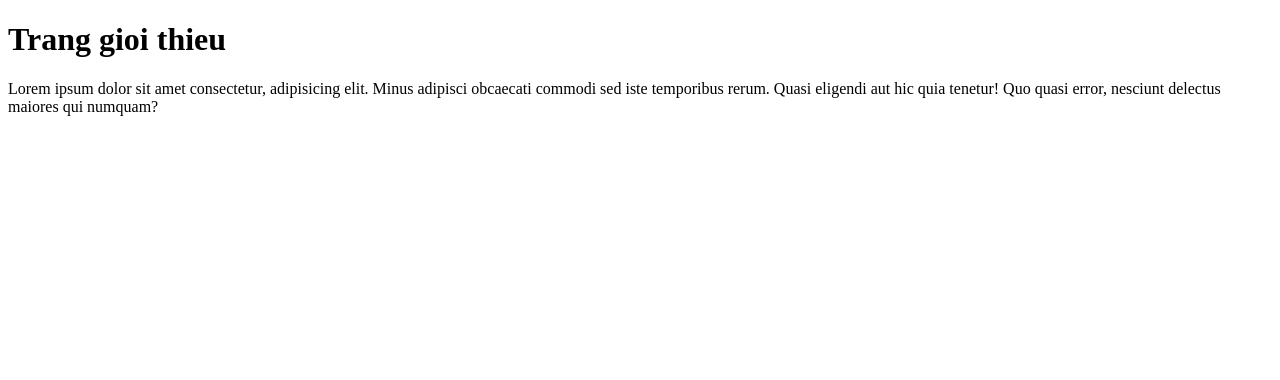
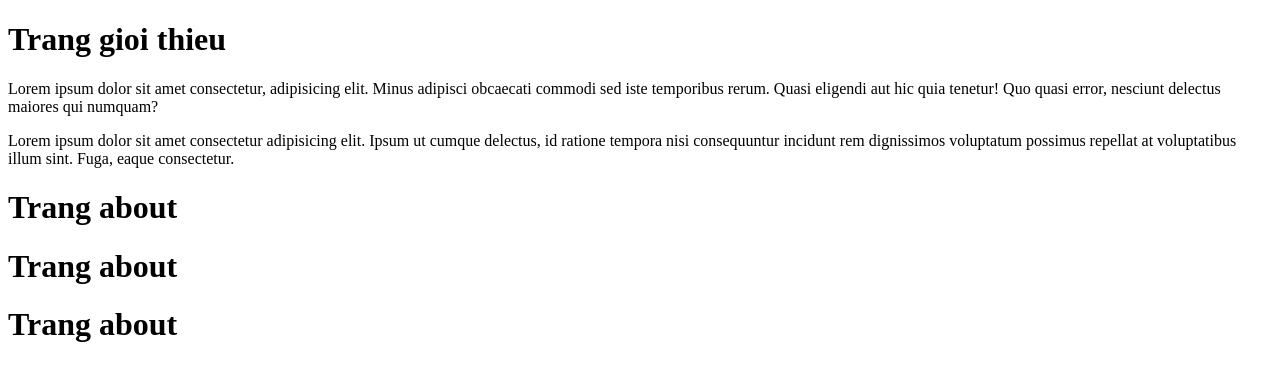
Before and after one commit to Metarin24/bai-13-github, a plain HTML site: page about.html in a window 1280 px wide. Drawn offline with Linux system fonts and the light colour scheme.

Commit message:
Update about and contact 2

```diff
--- a/about.html
+++ b/about.html
@@ -8,6 +8,9 @@
 <body>
     <h1>Trang gioi thieu</h1>
     <p>Lorem ipsum dolor sit amet consectetur, adipisicing elit. Minus adipisci obcaecati commodi sed iste temporibus rerum. Quasi eligendi aut hic quia tenetur! Quo quasi error, nesciunt delectus maiores qui numquam?</p>
-
+    <p>Lorem ipsum dolor sit amet consectetur adipisicing elit. Ipsum ut cumque delectus, id ratione tempora nisi consequuntur incidunt rem dignissimos voluptatum possimus repellat at voluptatibus illum sint. Fuga, eaque consectetur.</p>
+    <h1>Trang about</h1>
+    <h1>Trang about</h1>
+    <h1>Trang about</h1>
 </body>
 </html>
```
Also changed, not shown: contact.html (+1 -1 lines).
